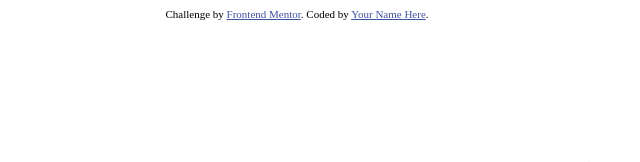
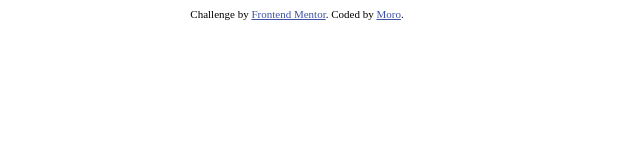
Before and after one commit to lwkymarawann/mentor1, a plain HTML site: page results-summary-component-main/index.html in a window 1280 px wide. Shown: the top 162 px of the page, 343-983 px from the left. Drawn offline with Linux system fonts and the light colour scheme.

Commit message:
index.html

```diff
--- a/results-summary-component-main/index.html
+++ b/results-summary-component-main/index.html
@@ -265,7 +265,7 @@
 
   <div class="attribution">
     Challenge by <a href="https://www.frontendmentor.io?ref=challenge" target="_blank">Frontend Mentor</a>.
-    Coded by <a href="#">Your Name Here</a>.
+    Coded by <a href="#">Moro</a>.
   </div>
 </body>
 </html>
```
